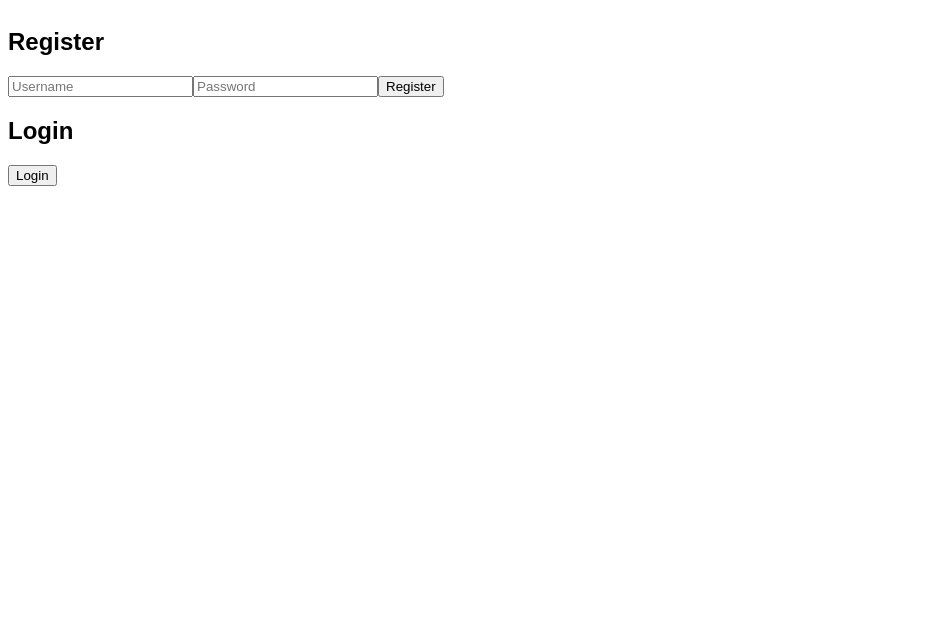
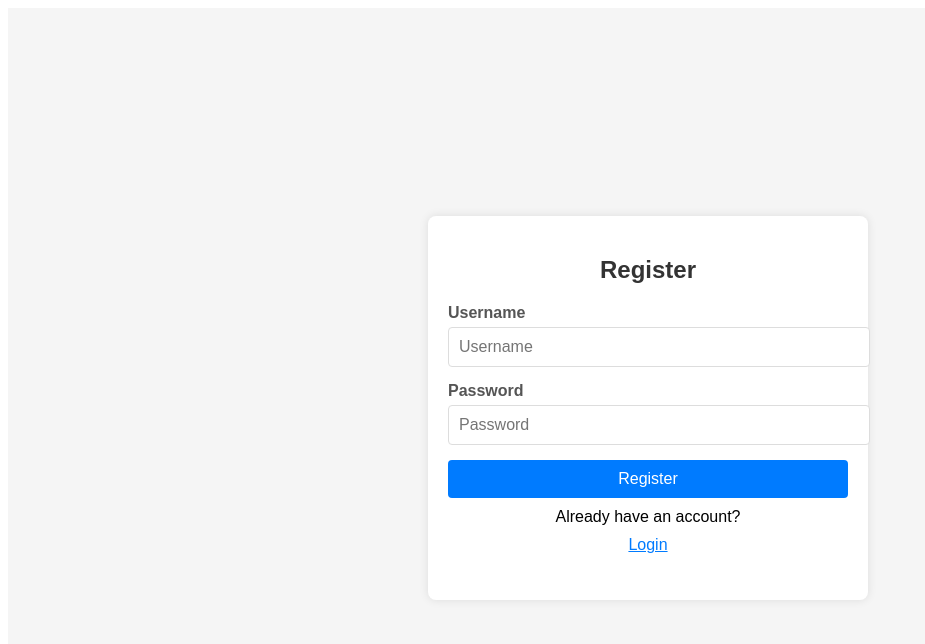
Before and after one commit to Evraldi/chat-app, a React (Create React App) app in the folder frontend/: page / in a window 1280 px wide. Shown: the top 644 px of the page, without its empty margins (0-925 px from the left). Built offline with nearby package versions, Linux system fonts and the light colour scheme; the HTML template or start-up script is replaced by a standard one.

Commit message:
remove token verification (for now)

```diff
--- a/frontend/src/components/Auth.js
+++ b/frontend/src/components/Auth.js
@@ -1,16 +1,18 @@
-// Auth.js
 import React, { useState } from 'react';
 import axios from 'axios';
+import '../css/auth.css';
 
-const Auth = ({ setToken }) => {
-  const [username, setUsername] = useState('');
+const Auth = ({ setUsername }) => {
+  const [username, setUsernameInput] = useState('');
   const [password, setPassword] = useState('');
   const [error, setError] = useState('');
+  const [isRegistering, setIsRegistering] = useState(true);
 
   const handleRegister = async () => {
     try {
       await axios.post('http://localhost:5000/auth/register', { username, password });
       alert('User registered successfully');
+      setIsRegistering(false);
     } catch (error) {
       setError('Error registering user');
       console.error('Error registering user:', error);
@@ -19,8 +21,8 @@ const Auth = ({ setToken }) => {
 
   const handleLogin = async () => {
     try {
-      const response = await axios.post('http://localhost:5000/auth/login', { username, password });
-      setToken(response.data.token);
+      await axios.post('http://localhost:5000/auth/login', { username, password });
+      setUsername(username);
       alert('Logged in successfully');
     } catch (error) {
       setError('Error logging in');
@@ -29,25 +31,52 @@ const Auth = ({ setToken }) => {
   };
 
   return (
-    <div className="auth">
-      <h2>Register</h2>
+    <div className="auth-container">
+      <div className="auth-form">
+        <h2>{isRegistering ? 'Register' : 'Login'}</h2>
+        <div className="form-group">
+          <label htmlFor="username">Username</label>
           <input
+            id="username"
+            type="text"
             value={username}
-        onChange={(e) => setUsername(e.target.value)}
+            onChange={(e) => setUsernameInput(e.target.value)}
             placeholder="Username"
             required
           />
+        </div>
+        <div className="form-group">
+          <label htmlFor="password">Password</label>
           <input
+            id="password"
             type="password"
             value={password}
             onChange={(e) => setPassword(e.target.value)}
             placeholder="Password"
             required
           />
+        </div>
+        <div className="form-group">
+          {isRegistering ? (
+            <>
               <button onClick={handleRegister}>Register</button>
-      <h2>Login</h2>
+              <p className="switch-mode">
+                Already have an account?
+                <button onClick={() => setIsRegistering(false)}>Login</button>
+              </p>
+            </>
+          ) : (
+            <>
               <button onClick={handleLogin}>Login</button>
-      {error && <p className="error">{error}</p>}
+              <p className="switch-mode">
+                Don't have an account?
+                <button onClick={() => setIsRegistering(true)}>Register</button>
+              </p>
+            </>
+          )}
+        </div>
+        {error && <p className="error-message">{error}</p>}
+      </div>
     </div>
   );
 };
```
Lines whose indentation alone changed are shown as unchanged.
